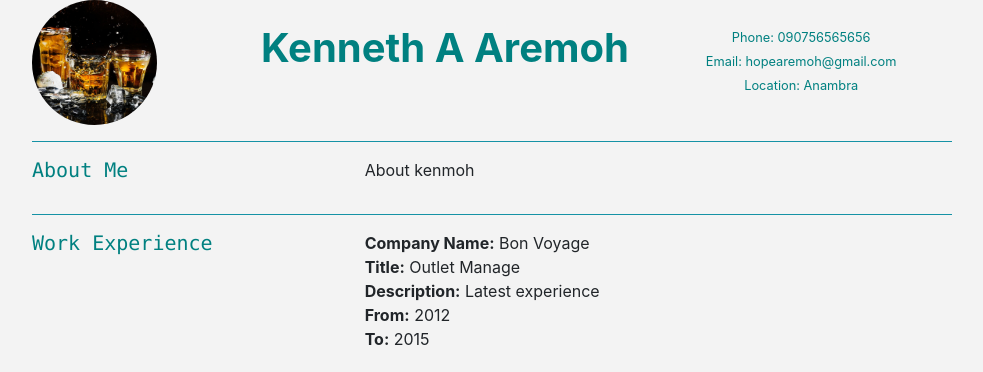
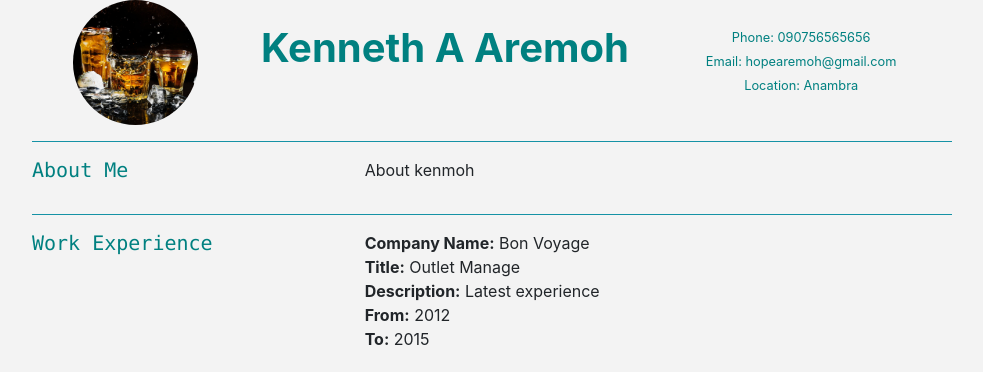
Before and after one commit to kenmoh/bgn, a Django app: page /accounts/profile/1 in a window 1280 px wide. Shown: the part 48-420 px from the top of the page, without its empty margins (148-1131 px from the left). Run offline with Django 3.2, Linux system fonts and the light colour scheme; data comes from the database, SQL or seed files in the repository; both versions use the stored data as it was after the commit; some libraries are stand-ins or nearby versions.

Commit message:
edited profile image

```diff
--- a/templates/accounts/profile.html
+++ b/templates/accounts/profile.html
@@ -10,7 +10,7 @@
 		<div class="col-10">
 			<div class="row justify-content-center ">
 				<div class="col-sm-12 col-md-12 col-lg-3">
-					<img src="{% static 'img/cocktail.jpg' %}" alt="..." class="rounded-circle" style="height:125px; width:125px;">
+					<img src="{% static 'img/cocktail.jpg' %}" alt="..." class="rounded-circle mx-auto d-block" style="height:125px; width:125px;">
 				</div>
 				<div class="col-sm-12 col-md-12 col-lg-5 mt-4 mb-0 pl-0">
 					<h1 class="text-center teal-text font-weight-bold">{{ user.first_name|title }} {{ user.last_name|title }}</h1>
```
Also changed, not shown: db.sqlite3.
